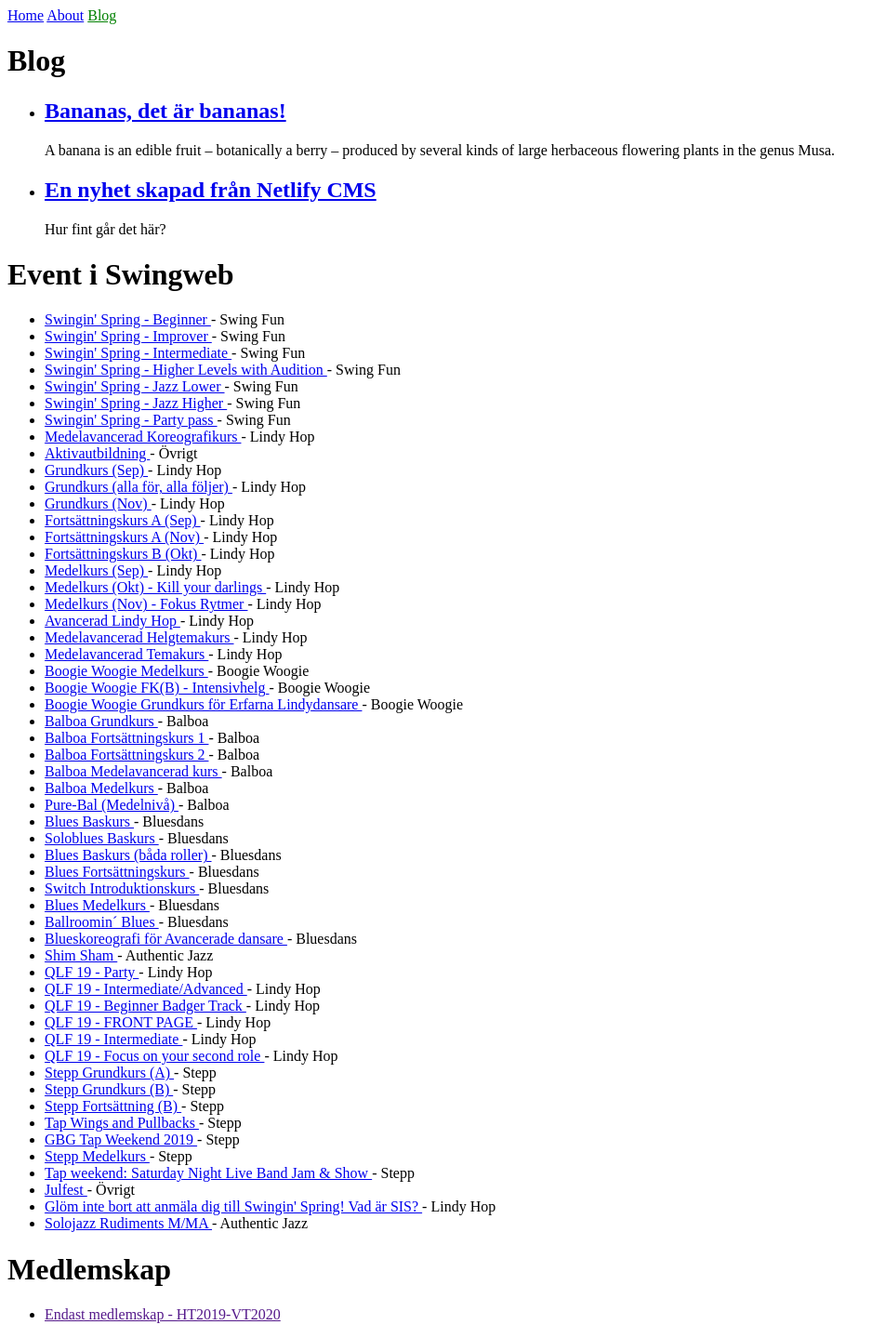
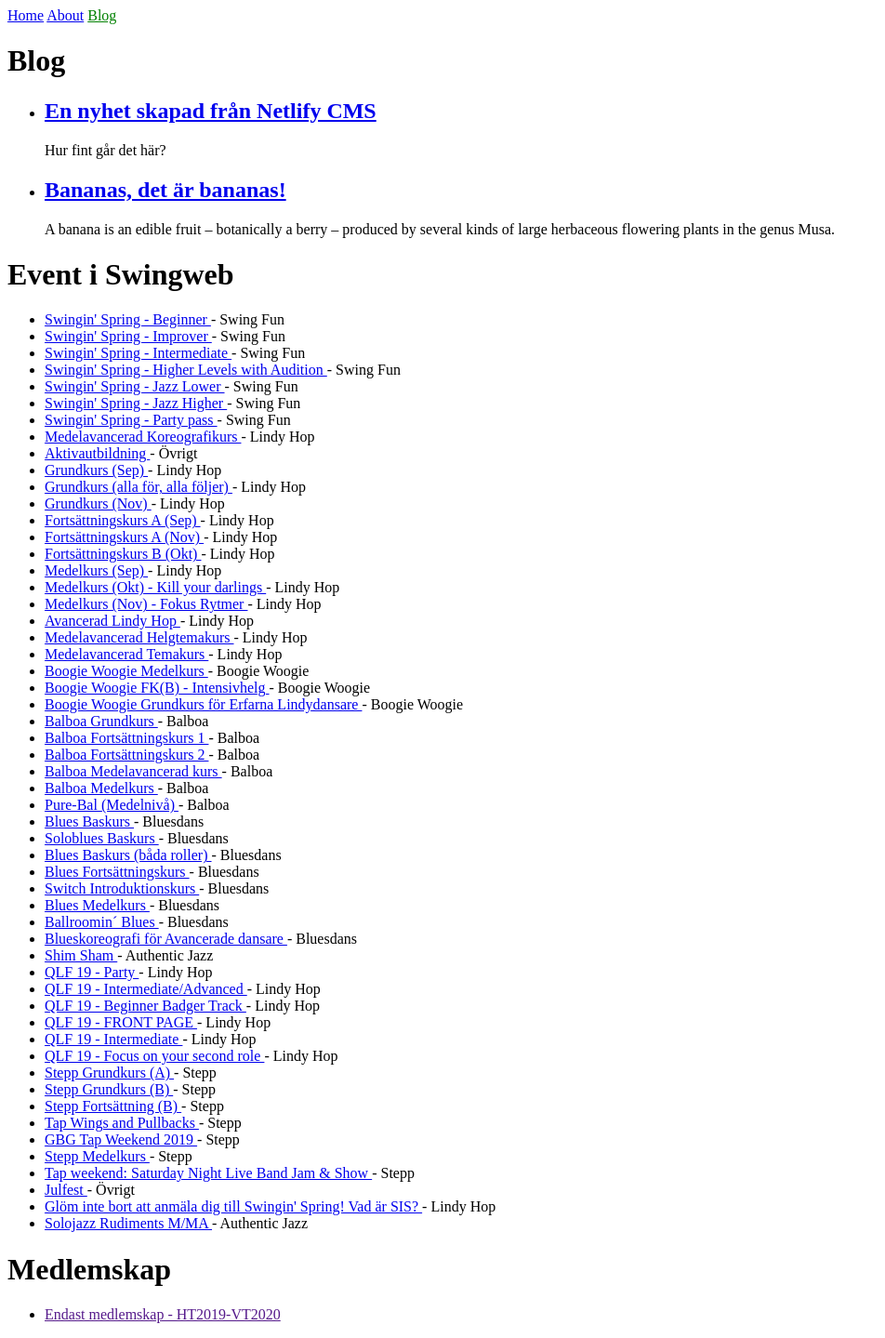
Before and after one commit to lundh/wcj-web, a Jekyll site: the page built from blog.html, in a window 1280 px wide. Shown: the whole page at 93% size, without its empty margins (0-952 px from the left). Built offline with Jekyll 4.4.1, drawn with Linux system fonts in a browser that asks for light colours; a script that is not in the unit is left out.

Commit message:
Remove reverse sort order

```diff
--- a/blog.html
+++ b/blog.html
@@ -5,7 +5,7 @@
 <h1>Blog</h1>
 
 <ul>
-  {% assign posts = site.posts | sort: 'date' | reverse %}
+  {% assign posts = site.posts | sort: 'date' %}
   {% for post in posts %}
     <li>
       <h2><a href="{{ post.url }}">{{ post.title }}</a></h2>
```
